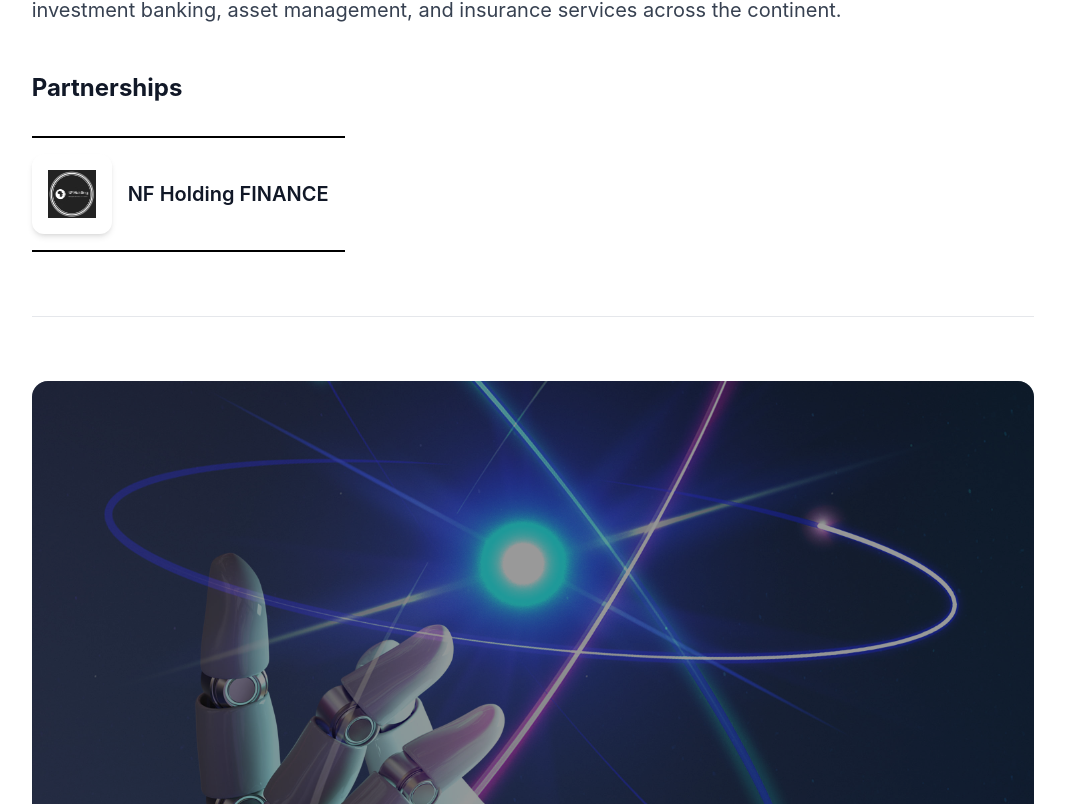
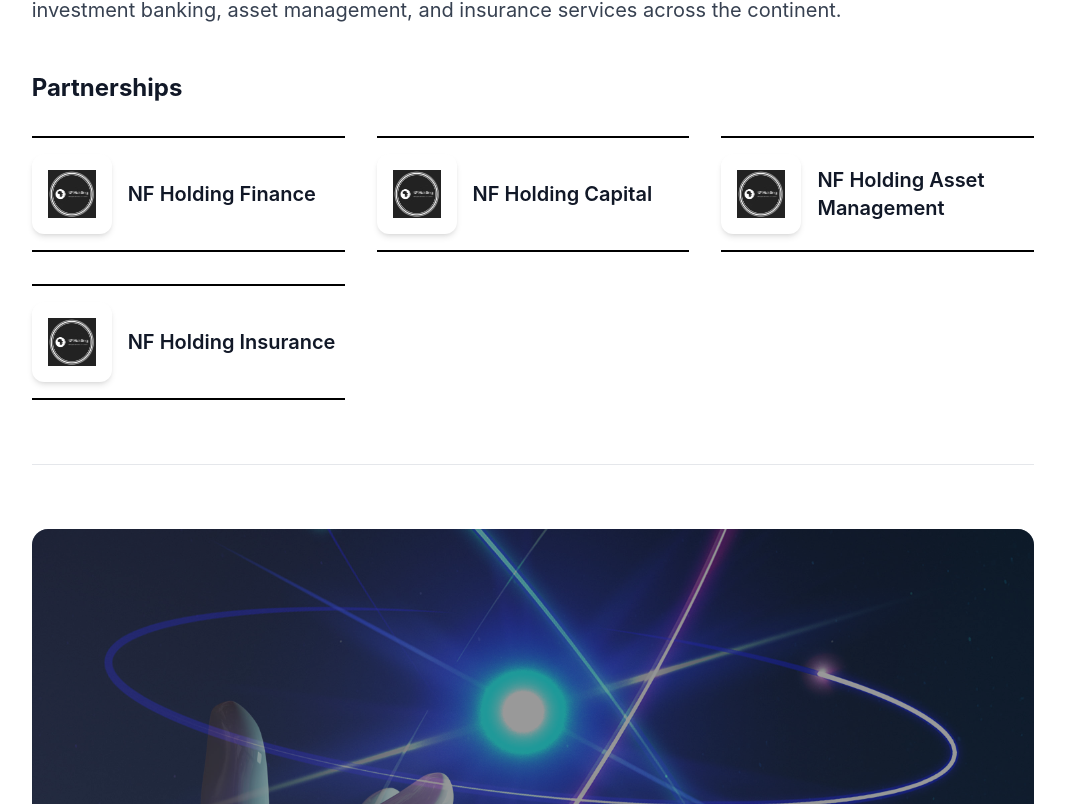
Before and after one commit to IZSoftware/investment_website_poc, a React (Create React App) app: page /clusters in a window 1280 px wide. Shown: the part 3196-4000 px from the top of the page, without its empty margins (107-1172 px from the left). Built offline with nearby package versions, Linux system fonts and the light colour scheme.

Commit message:
fixed the power image name

```diff
--- a/src/components/Sectors.js
+++ b/src/components/Sectors.js
@@ -1,6 +1,6 @@
 import React from 'react';
 import { Link } from 'react-router-dom';
-import { sectorsData } from '../data/data';
+import { sectorsData, clusters } from '../data/data';
 
 const Sectors = () => {
   return (
@@ -10,14 +10,26 @@ const Sectors = () => {
 
         <div className="col-span-12 lg:col-span-10">
           <div className="px-4 sm:px-6 lg:px-8">
-            {sectorsData.map(sector => (
+            {sectorsData.map(sector => {
+              // Match the cluster that belongs to this sector
+              const cluster = clusters.find(c => c.sectorId === sector.id);
+
+              // Use cluster image if available, fall back to sector heroImage
+              const heroImage = cluster?.image || sector.heroImage;
+
+              // Use cluster logos (multiple supported) — fall back to sector partnerships
+              const logos = cluster?.logos?.length
+                ? cluster.logos
+                : (sector.partnerships ?? []);
+
+              return (
                 <div key={sector.id} id={sector.id} className="py-16 border-b border-gray-200 last:border-b-0">
 
                   {/* ── Sector Hero ── */}
                   <div className="mb-12">
                     <div
                       className="relative w-full bg-center bg-cover rounded-2xl"
-                    style={{ backgroundImage: `url('${sector.heroImage}')`, height: '600px' }}
+                      style={{ backgroundImage: `url('${heroImage}')`, height: '600px' }}
                     >
                       <div className="absolute inset-0 bg-black bg-opacity-40 rounded-2xl" />
                       <div className="absolute inset-0 flex items-end p-8">
@@ -35,29 +47,33 @@ const Sectors = () => {
                     </p>
                   </div>
 
-                {/* ── Partnerships ── */}
-                {sector.partnerships?.length > 0 && (
+                  {/* ── Partnerships / Logos ── */}
+                  {logos.length > 0 && (
                     <div>
                       <h3 className="mb-8 text-2xl font-bold text-gray-900">Partnerships</h3>
                       {/*
-                      Grid is responsive: 1 col on mobile, 2 on md, 3 on lg.
-                      Adding more objects to sector.partnerships in data.js will
-                      automatically place them into the next grid cell — no UI
-                      changes needed.
+                        To add more logos: just push another object into the cluster's
+                        logos array in data.js — this grid will expand automatically.
                       */}
                       <div className="grid grid-cols-1 gap-8 md:grid-cols-2 lg:grid-cols-3">
-                      {sector.partnerships.map(company => (
-                        <div key={company.id} className="flex flex-col">
+                        {logos.map((company, index) => (
+                          <div
+                            key={company.id ?? `${sector.id}-logo-${index}`}
+                            className="flex flex-col"
+                          >
                             {/* Top line */}
                             <div className="w-full h-0.5 bg-black mb-4" />
 
                             <div className="flex items-center gap-4">
-                            {/* Logo card */}
-                            <Link to={`/company/${company.id}`} className="flex-shrink-0 block">
+                              {/* Logo card — supports both 'image' (clusters) and 'logo' (partnerships) keys */}
+                              <Link
+                                to={company.link ?? `/company/${company.id}`}
+                                className="flex-shrink-0 block"
+                              >
                                 <div className="flex items-center justify-center w-20 h-20 bg-white shadow-md rounded-xl">
-                                {company.logo ? (
+                                  {(company.image || company.logo) ? (
                                     <img
-                                    src={company.logo}
+                                      src={company.image ?? company.logo}
                                       alt={`${company.name} logo`}
                                       className="object-contain w-12 h-12 transition-opacity duration-300 cursor-pointer hover:opacity-80"
                                     />
@@ -82,8 +98,10 @@ const Sectors = () => {
                       </div>
                     </div>
                   )}
+
                 </div>
-            ))}
+              );
+            })}
           </div>
         </div>
 
--- a/src/data/data.js
+++ b/src/data/data.js
@@ -456,7 +456,7 @@ export const sectorsData = [
     color: '#7FBC4D',
     portfolioValue: '$0.9 B',
     portfolioPct: 18,
-    heroImage: '/medium-shot-smiley-engineer-NF Holding -tablet.jpg',
+    heroImage: '/medium-shot-smiley-engineer-holding-tablet.jpg',
     date: 'AS AT DECEMBER 31, 2025',
     description: "With an installed capacity of 2,000 megawatts, we supply 13–15% of national grid powering millions of homes. Our 120,000-kilometer power distribution network extends our reach to over 1.8 million customers including businesses, hospitals, and schools—empowering communities across Africa.",
     partnerships: [
@@ -735,7 +735,7 @@ export const learnAboutUs = {
     { id: 1, clusterId: 1, image: '/close-up-shot-business-study-essentials-white-desk-work-study-aesthetics.jpg', title: 'Finance',     category: 'Finance',     description: 'Strategic investments in financial institutions driving economic growth across Africa.' },
     { id: 2, clusterId: 2, image: '/ai-nuclear-energy-future-innovation-disruptive-technology.jpg',                title: 'Technology',  category: 'Technology',  description: 'Innovative tech solutions transforming African industries and communities.' },
     { id: 3, clusterId: 3, image: '/beautiful-aerial-shot-city.jpg',                                              title: 'Hospitality', category: 'Hospitality', description: 'Premium hospitality assets redefining tourism experiences across Africa.' },
-    { id: 4, clusterId: 4, image: '/medium-shot-smiley-engineer-NF Holding -tablet.jpg',                         title: 'Power',       category: 'Power',       description: 'Our Power investments focus on sustainable power generation and distribution across Africa.' },
+    { id: 4, clusterId: 4, image: '/medium-shot-smiley-engineer-holding-tablet.jpg',                         title: 'Power',       category: 'Power',       description: 'Our Power investments focus on sustainable power generation and distribution across Africa.' },
     { id: 5, clusterId: 5, image: '/sun-setting-silhouette-electricity-pylons.jpg',                               title: 'Energy',      category: 'Energy',      description: 'Our energy investments focus on sustainable power generation and distribution across Africa.' },
     { id: 6, clusterId: 6, image: '/beautiful-aerial-shot-city.jpg',                                              title: 'Real Estate', category: 'Real Estate', description: 'Premium developments that redefine urban landscapes across Africa.' },
   ],
--- a/src/data/sectorsData.js
+++ b/src/data/sectorsData.js
@@ -16,7 +16,7 @@ export const sectorsData = [
   {
     id: "power",
     title: "POWER",
-    heroImage: "/medium-shot-smiley-engineer-NF Holding -tablet.jpg",
+    heroImage: "/medium-shot-smiley-engineer-holding-tablet.jpg",
     description: "With an installed capacity of 2,000 megawatts, we supply 13-15% of Nigeria's national grid powering millions of homes. Our 120,000-kilometer power distribution network extends our reach to over 1.8 million customers including Nigeria's Federal Capital Territory, businesses, hospitals, and schools—empowering communities in Nigeria and beyond. As a member of the West African Power pool, we are further strengthening regional energy security and economic growth as we drive the continent's industrialisation.",
     partnerships: [
       {
```
Lines whose indentation alone changed are shown as unchanged.
